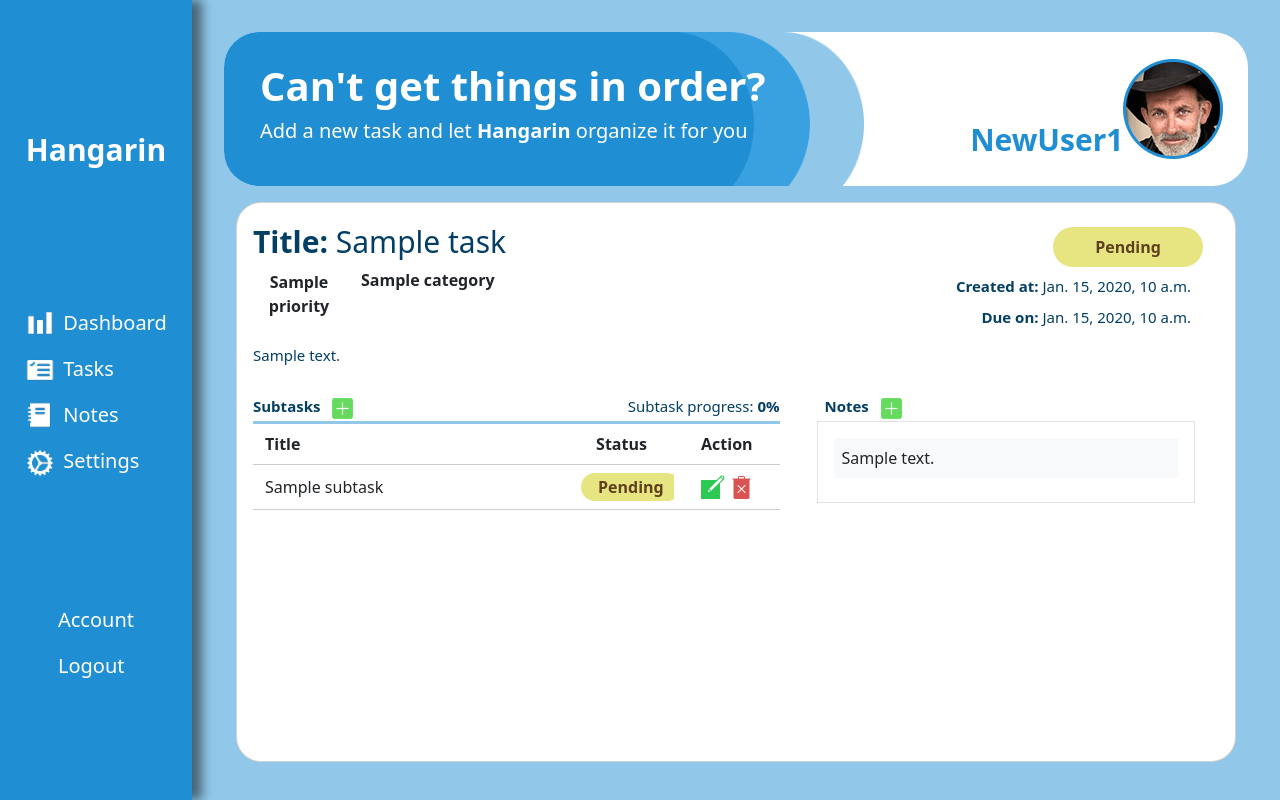
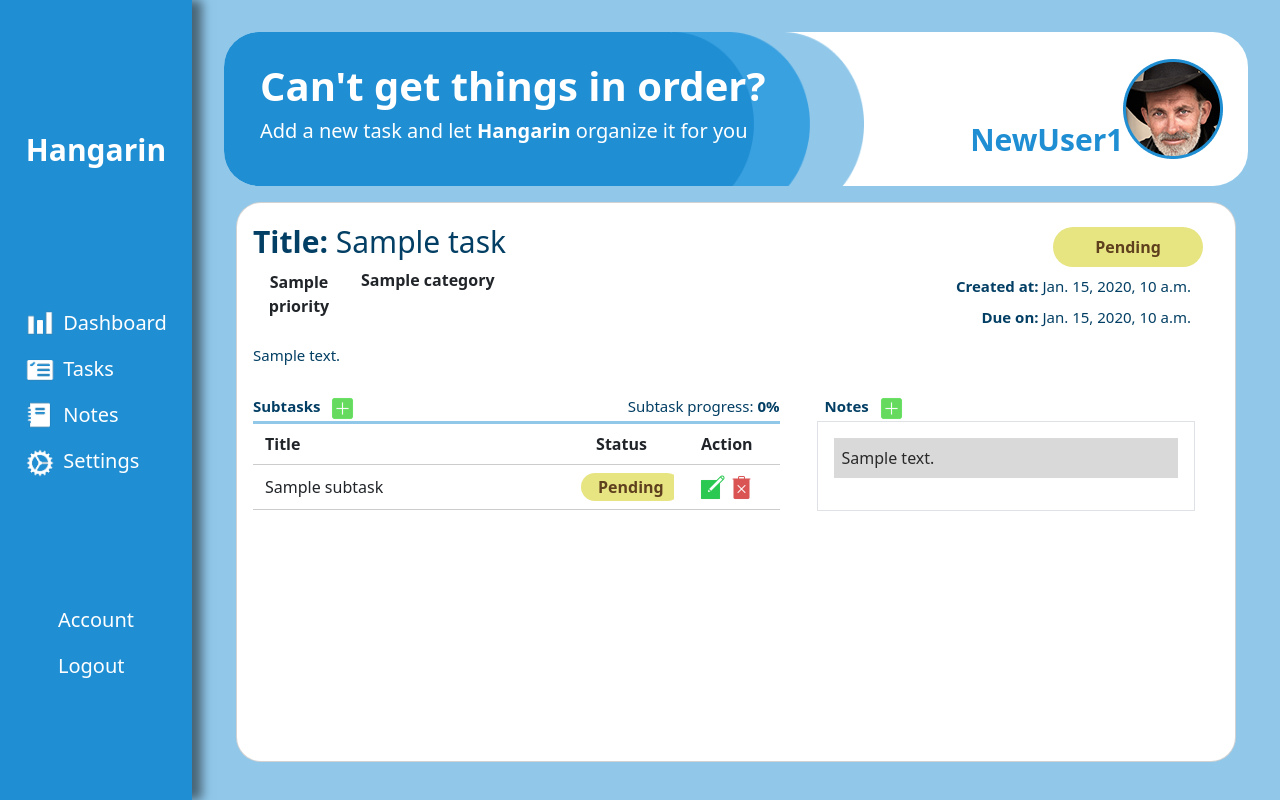
Before and after one commit to FernandezCorporate/Hangarin, a Django app: page /taskList/1/subTask in a window 1280 px wide. Run offline with Django 5.2, Linux system fonts and the light colour scheme; tables that the repository leaves empty hold one stand-in row (values such as "Sample post"); some libraries are stand-ins or nearby versions.

Commit message:
Note UI modified

```diff
--- a/Hangarin_App/Task_and_Todo_Manager/templates/subtaskList.html
+++ b/Hangarin_App/Task_and_Todo_Manager/templates/subtaskList.html
@@ -107,7 +107,7 @@
 
                 <div class="scrollable-section border p-3">
                     {% for note in notes %}
-                    <div class="item mb-2 p-2 bg-light">{{ note.content }}</div>
+                    <div class="item mb-3 p-2 note-container">{{ note.content }}</div>
                     {% endfor %}
                 </div>
             </div>
--- a/Hangarin_App/static/css/stylesheet.css
+++ b/Hangarin_App/static/css/stylesheet.css
@@ -190,6 +190,11 @@
     background-color: #555;
 }
 
+.note-container {
+    background-color: #D9D9D9;
+    color: #2b2a2a;
+}
+
 .subtasks-table {
     width: 100%;
     table-layout: fixed;
```
